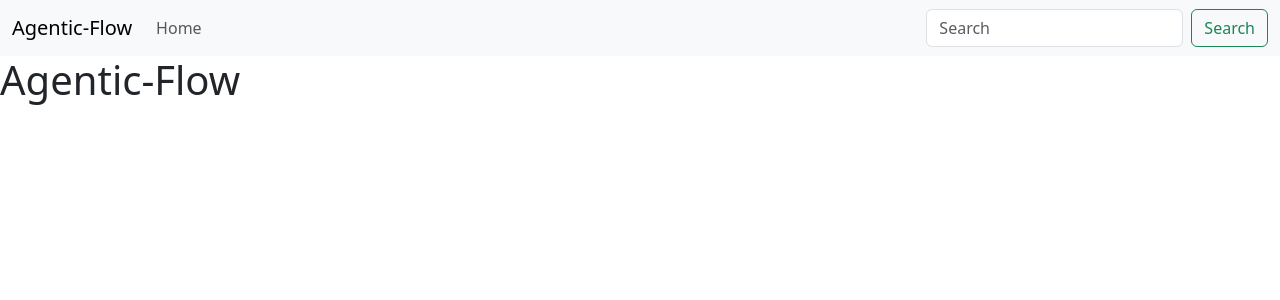
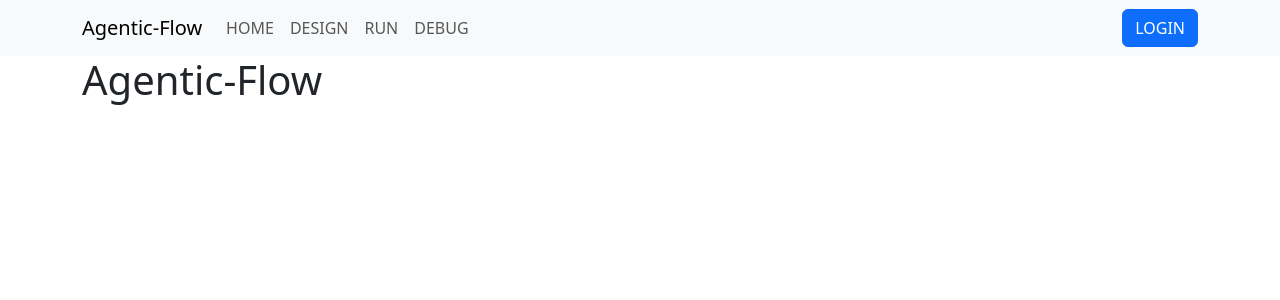
Before and after one commit to josemayor/reputacion_ai, a Django app: page / in a window 1280 px wide. Shown: the top 300 px of the page. Run offline with Django 5.2, Linux system fonts and the light colour scheme.

Commit message:
Start with home and header.html files

```diff
--- a/mysite/pages/templates/pages/home.html
+++ b/mysite/pages/templates/pages/home.html
@@ -13,7 +13,14 @@
 
     <body>
         {% include 'pages/partials/header.html' %}
-        <h1>Agentic-Flow</h1>
+
+        <div class="container">
+            <div class="row">
+                <div class="col-12">
+                    <h1>Agentic-Flow</h1>
+                </div>
+            </div>
+        </div>
 
         <script
             src="https://cdn.jsdelivr.net/npm/bootstrap@5.3.8/dist/js/bootstrap.bundle.min.js"
--- a/mysite/pages/templates/pages/partials/header.html
+++ b/mysite/pages/templates/pages/partials/header.html
@@ -1,23 +1,41 @@
 <nav class="navbar navbar-expand-lg bg-body-tertiary">
 
-    <div class="container-fluid">
+    <div class="container">
 
         <a class="navbar-brand" href="{% url 'home' %}">Agentic-Flow</a>
 
-        <button class="navbar-toggler" type="button" data-bs-toggle="collapse" data-bs-target="#navbarSupportedContent" aria-controls="navbarSupportedContent" aria-expanded="false" aria-label="Toggle navigation">
+        <button
+            class="navbar-toggler"
+            type="button"
+            data-bs-toggle="collapse"
+            data-bs-target="#navbarSupportedContent"
+            aria-controls="navbarSupportedContent"
+            aria-expanded="false"
+            aria-label="Toggle navigation">
             <span class="navbar-toggler-icon"></span>
         </button>
 
-        <div class="collapse navbar-collapse" id="navbarSupportedContent">
+        <div
+            class="collapse navbar-collapse"
+            id="navbarSupportedContent">
             <ul class="navbar-nav me-auto mb-2 mb-lg-0">
                 <li class="nav-item">
-                    <a class="nav-link" href="{% url 'home' %}">Home</a>
+                    <a class="nav-link" href="{% url 'home' %}">HOME</a>
+                </li>
+                <li class="nav-item">
+                    <a class="nav-link" href="#">DESIGN</a>
+                </li>
+                <li class="nav-item">
+                    <a class="nav-link" href="#">RUN</a>
+                </li>
+                <li class="nav-item">
+                    <a class="nav-link" href="#">DEBUG</a>
                 </li>
             </ul>
-            <form class="d-flex" role="search">
-                <input class="form-control me-2" type="search" placeholder="Search" aria-label="Search"/>
-                <button class="btn btn-outline-success" type="submit">Search</button>
-            </form>
+
+            <a href="#" class="btn btn-primary">
+                LOGIN
+            </a>
         </div>
 
     </div>
```
